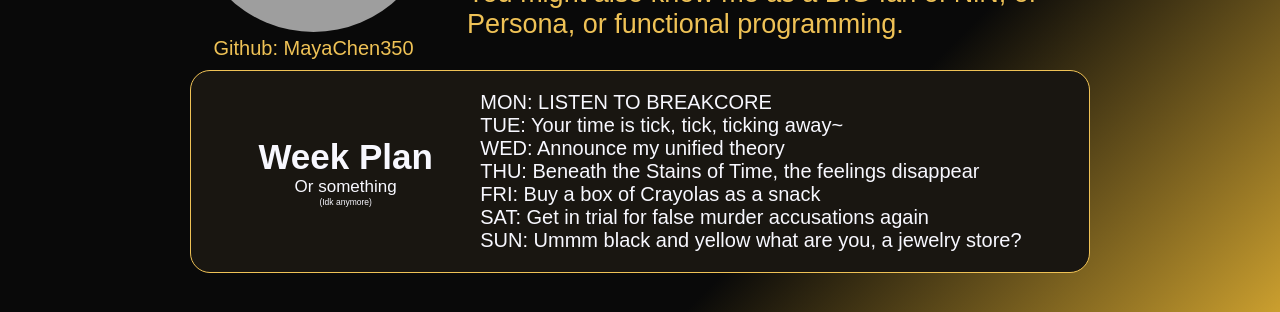
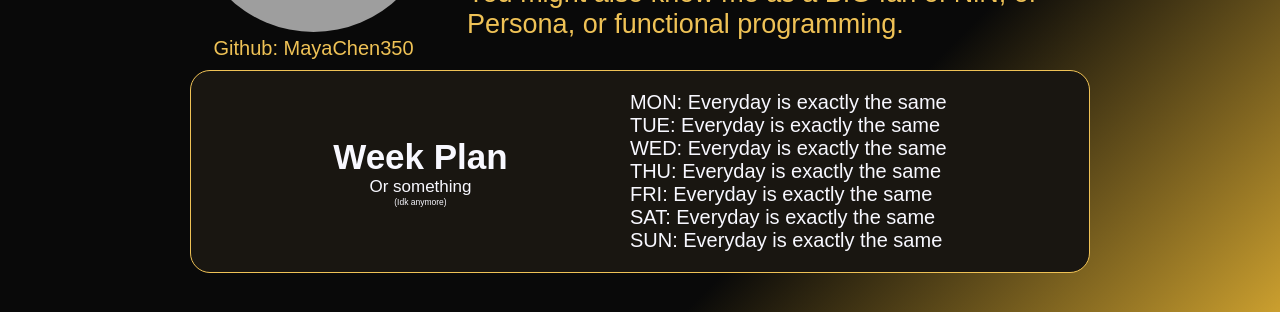
Before and after one commit to MayaChen350/MayaChen350.github.io, a SvelteKit app: page / in a window 1280 px wide. Shown: the part 405-717 px from the top of the page. Built offline with nearby package versions, Linux system fonts and the light colour scheme; no server answers; grey boxes are pictures that could not be loaded; a web font is replaced by a local one.

Commit message:
Update deps (w/ major changes)
and NO MORE LODASH (remeda now)

```diff
--- a/src/lib/sections/profile/ListThingie.svelte
+++ b/src/lib/sections/profile/ListThingie.svelte
@@ -1,20 +1,28 @@
 <script>
-    import dailyReferences from '$lib/data/daily_references.json' with {type: 'json'}
-    import lodashColl from "lodash/collection.js";
-    import lodash from "lodash";
-
-    const {shuffle} = lodashColl;
-    const {random} = lodash;
+    import dailyReferences from "$lib/data/daily_references.json" with { type: "json" };
+    import { randomInteger, shuffle } from "remeda";
 
     const days = ["MON", "TUE", "WED", "THU", "FRI", "SAT", "SUN"];
-    const listThings = random(0, dailyReferences.length) === 1
-        ? Array.from({length: 7}, () => "Everyday is exactly the same")
+    const listThings = randomInteger(0, dailyReferences.length)
+        ? Array.from({ length: 7 }, () => "Everyday is exactly the same")
         : shuffle(dailyReferences).slice(0, 7);
 </script>
 
+<article id="list-things">
+    <hgroup>
+        <h2>Week Plan</h2>
+        <h3>Or something</h3>
+        <h4>(Idk anymore)</h4>
+    </hgroup>
+    <ul>
+        {#each listThings as thing, i}
+            <li>{days[i]}: <em>{thing}</em></li>
+        {/each}
+    </ul>
+</article>
+
 <style>
     #list-things {
-
         display: flex;
         flex-direction: row;
         align-items: center;
@@ -33,12 +41,10 @@
             border-bottom: dotted 0.2rem rgb(239, 194, 86);
         }
 
-
         @media (min-width: 900px) {
             border: 1px ridge rgb(239, 194, 86);
             border-radius: 20px;
         }
-
 
         h2 {
             font-size: 3.5rem;
@@ -51,7 +57,7 @@
         }
 
         h4 {
-            font-size: .85rem;
+            font-size: 0.85rem;
             text-align: center;
         }
 
@@ -73,22 +79,10 @@
                 font-size: 3rem;
             }
 
-            h3, h4 {
+            h3,
+            h4 {
                 text-align: start;
             }
         }
     }
 </style>
-
-<article id="list-things">
-    <hgroup>
-        <h2>Week Plan</h2>
-        <h3>Or something</h3>
-        <h4>(Idk anymore)</h4>
-    </hgroup>
-    <ul>
-        {#each listThings as thing, i}
-            <li>{days[i]}: <em>{thing}</em></li>
-        {/each}
-    </ul>
-</article>
--- a/svelte.config.js
+++ /dev/null
@@ -1,19 +0,0 @@
-import adapter from '@sveltejs/adapter-static';
-
-/** @type {import('@sveltejs/kit').Config} */
-const config = {
-    kit: {
-        adapter: adapter({
-            fallback: '404.html'
-        }),
-        paths: {
-            base: ""
-        }
-    }
-};
-
-export default config;
-// If you're using a fallback (i.e. SPA mode) you don't need to prerender all
-// pages by setting this here, but should prerender as many as possible to
-// avoid large performance and SEO impacts
-export const prerender = true;
--- a/vite.config.js
+++ b/vite.config.js
@@ -1,6 +1,18 @@
 import { sveltekit } from '@sveltejs/kit/vite';
 import { defineConfig } from 'vite';
+import adapter from '@sveltejs/adapter-static';
 
 export default defineConfig({
-	plugins: [sveltekit()]
+    plugins: [sveltekit({
+        adapter: adapter({
+            fallback: '404.html'
+        }),
+        paths: {
+            base: ""
+        },
+        alias: { '$lib': 'src/lib' }
+    }
+    )]
 });
+
+export const prerender = true;
```
Also changed, not shown: package.json (+8 -10 lines), 1 other file (tests, documents, lock files or other folders).
